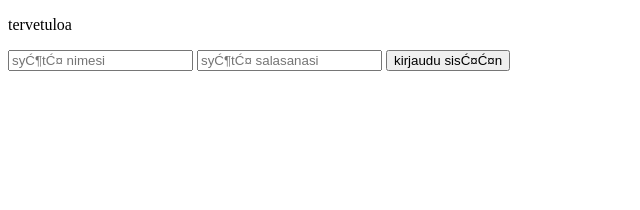
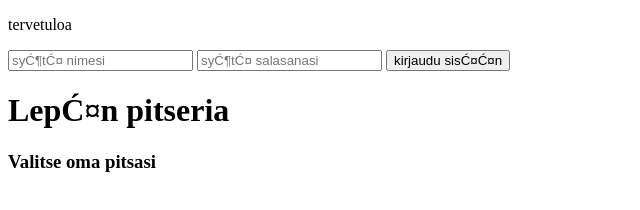
Before and after one commit to breadChonk/uusipitsasivu, a plain HTML site: page index.html in a window 1280 px wide. Shown: the whole page, without its empty margins (0-640 px from the left). Drawn offline with Linux system fonts and the light colour scheme.

Commit message:
Update index.html

```diff
--- a/index.html
+++ b/index.html
@@ -11,6 +11,10 @@
         <input id="nimi" type="text" placeholder="syötä nimesi" value="" />
         <input id="salasana" type="text" placeholder="syötä salasanasi" value="" />
         <input id="Kirjaudu_nappi" type="submit" value="kirjaudu sisään" onclick="kirjaudu()" />
+                 <picture src="https://3.bp.blogspot.com/-YPWy8OshlBs/W1XrTMkTL0I/AAAAAAAAA6Q/U5YJ93xoYpc8gfzKufPN8NlLzdI3AdSsACK4BGAYYCw/s1600/DSC07882.jpg">
+        </picture>
+        <h1>Lepän pitseria</h1>
+        <h3>Valitse oma pitsasi</h3>
      </form>
     </body>
 </html>
```
